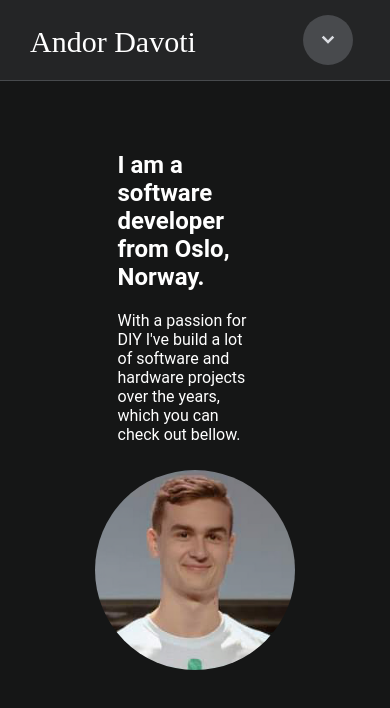
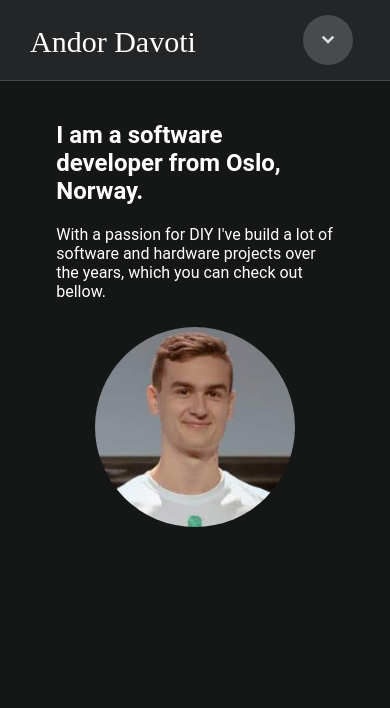
Before and after one commit to andordavoti/personal-website, a React (Create React App) app: page / in a window 390 px wide. Shown: the top 708 px of the page. Built offline with nearby package versions, Linux system fonts and the light colour scheme; a web font is replaced by a local one.

Commit message:
started using styled components and implemented the use of the breakpoints

```diff
--- a/package.json
+++ b/package.json
@@ -19,6 +19,7 @@
     "redux": "^4.0.5",
     "redux-logger": "^3.0.6",
     "reselect": "^4.0.0",
+    "styled-components": "^5.1.1",
     "typescript": "^3.7.5"
   },
   "scripts": {
--- a/src/components/TopIntro/top-intro.component.tsx
+++ b/src/components/TopIntro/top-intro.component.tsx
@@ -1,25 +1,18 @@
 import React from 'react';
-import './top-intro.styles.scss';
+import { IntroWrapper, IntroTextWrapper, ProfileImg, IntroTitle, IntroDesc } from './top-intro.styles';
 
 const TopIntro: React.FC = () => {
     return (
-        <div className="top-intro">
-            <div className="intro-text">
-                <h2 className="header-text">
-                    I am a software developer from Oslo, Norway.
-                </h2>
-                <p className="description">
-                    With a passion for DIY I've build a lot of software and
-                    hardware projects over the years, which you can check out
-                    bellow.
-                </p>
-            </div>
-            <img
-                className="profile-img"
-                src={require('../../assets/img/profile_img.png')}
-                alt="profile"
-            />
-        </div>
+        <IntroWrapper>
+            <IntroTextWrapper>
+                <IntroTitle>I am a software developer from Oslo, Norway.</IntroTitle>
+                <IntroDesc>
+                    With a passion for DIY I've build a lot of software and hardware projects over the years, which you
+                    can check out bellow.
+                </IntroDesc>
+            </IntroTextWrapper>
+            <ProfileImg className="profile-img" src={require('../../assets/img/profile_img.png')} alt="profile" />
+        </IntroWrapper>
     );
 };
 
--- a/src/components/TopIntro/top-intro.styles.scss
+++ /dev/null
@@ -1,26 +0,0 @@
-.top-intro {
-    display: flex;
-    flex-direction: row;
-    flex-wrap: wrap;
-    justify-content: center;
-    margin: 40px;
-
-    .intro-text {
-        width: 50%;
-        margin: 10px;
-
-        .header-text {
-            color: white;
-        }
-        .description {
-            color: white;
-            max-width: 90%;
-        }
-    }
-
-    .profile-img {
-        width: 200px;
-        height: 200px;
-        border-radius: 50%;
-    }
-}
--- /dev/null
+++ b/src/components/TopIntro/top-intro.styles.tsx
@@ -0,0 +1,37 @@
+import styled from 'styled-components';
+import { breakpoints } from '../../lib/breakpoints';
+
+export const IntroWrapper = styled.div`
+    display: flex;
+    flex-direction: row;
+    flex-wrap: wrap;
+    justify-content: center;
+    margin: 10px;
+
+    @media ${breakpoints.s} {
+        margin: 40px;
+    }
+`;
+
+export const IntroTextWrapper = styled.div`
+    width: 75%;
+    margin: 10px;
+
+    @media ${breakpoints.s} {
+        width: 50%;
+    }
+`;
+
+export const IntroTitle = styled.h2`
+    color: white;
+`;
+
+export const IntroDesc = styled.p`
+    color: white;
+`;
+
+export const ProfileImg = styled.img`
+    width: 200px;
+    height: 200px;
+    border-radius: 50%;
+`;
```
Also changed, not shown: 1 other file (tests, documents, lock files or other folders).
